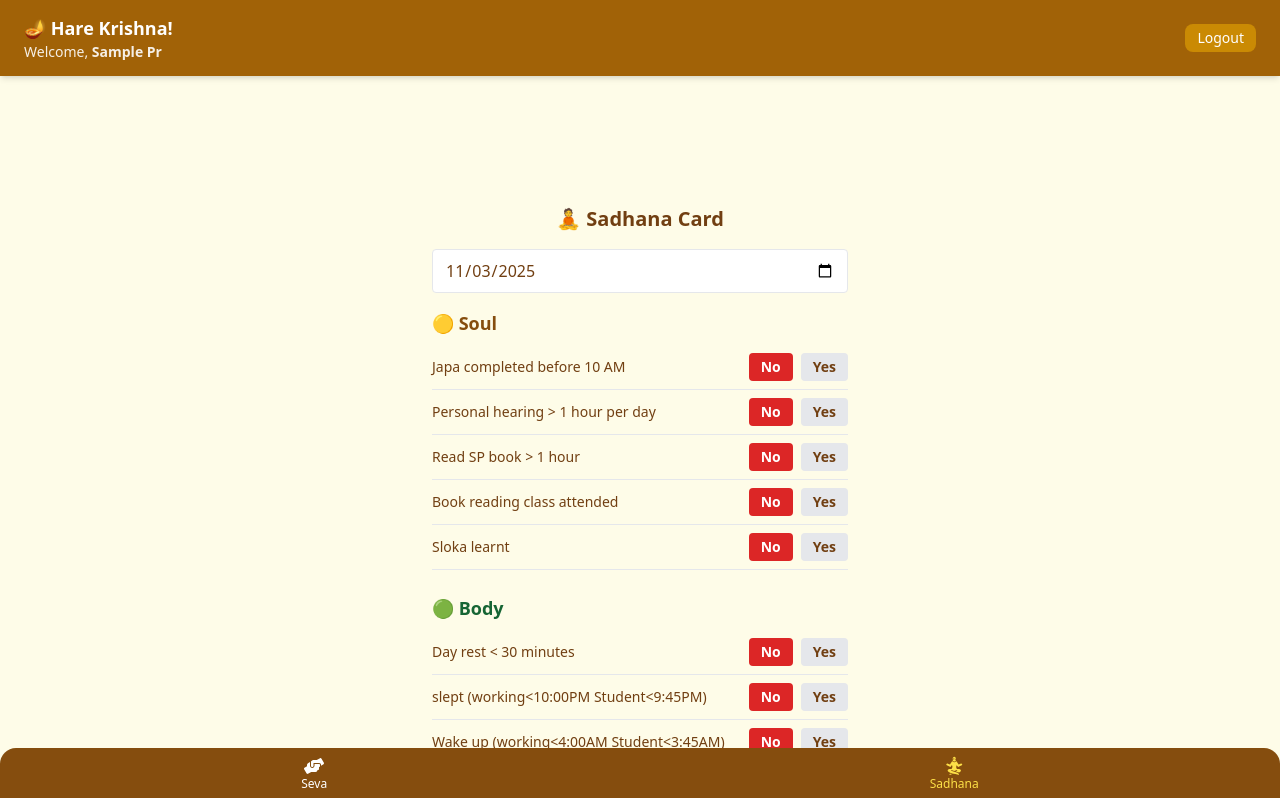
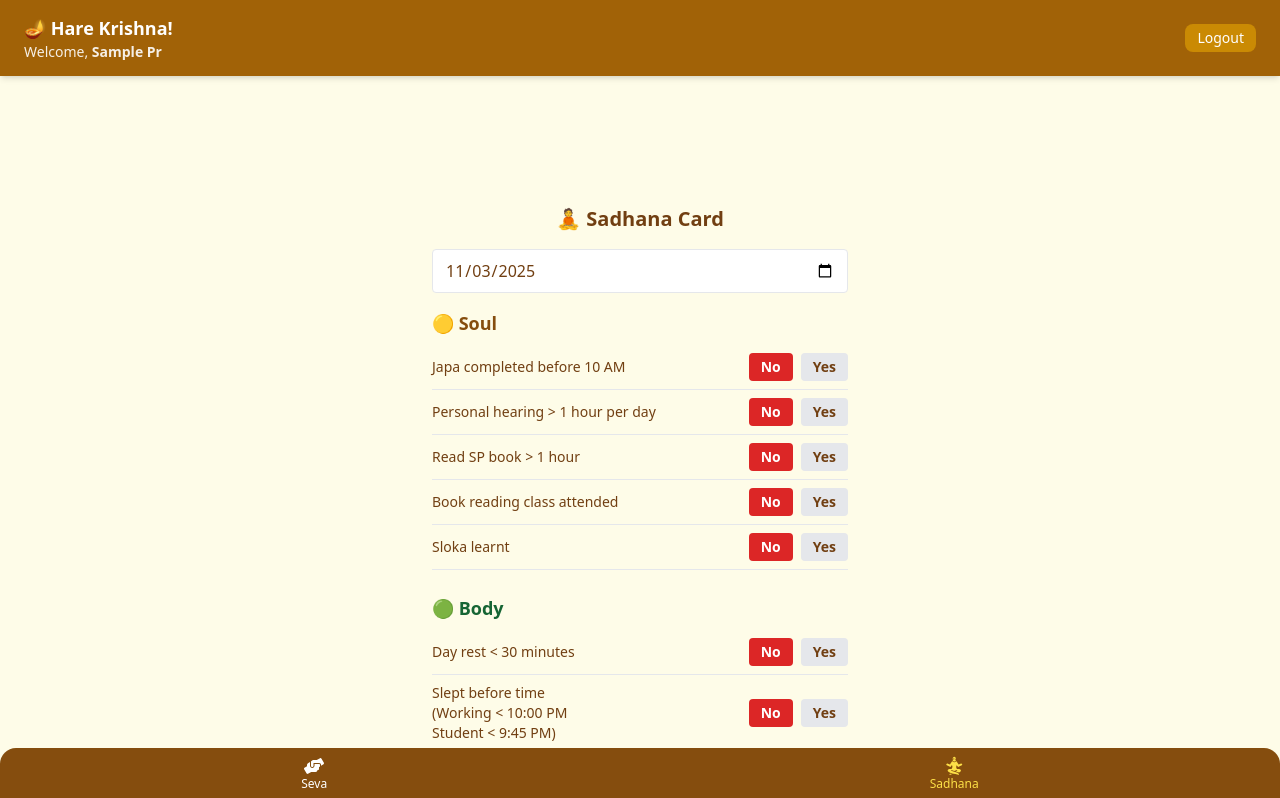
Before and after one commit to krishnastapas/RemunaVOICE, a Next.js app: page /user/sadhana in a window 1280 px wide. Shown: the top 798 px of the page. Built offline with nearby package versions, Linux system fonts and the light colour scheme; no server answers; the database is empty; sample sign-in values are in the browser's storage.

Commit message:
error fix

```diff
--- a/src/app/admin/dashboard/sadhana-report/page.tsx
+++ b/src/app/admin/dashboard/sadhana-report/page.tsx
@@ -10,8 +10,6 @@ import {
 import { db } from "@/lib/firebase";
 
 import {
-  BarChart,
-  Bar,
   LineChart,
   Line,
   XAxis,
@@ -34,7 +32,7 @@ interface Devotee {
 interface SadhanaRecord {
   userId: string;
   date: string;
-  [key: string]: any;
+  [key: string]: 0 | 1 | string;
 }
 
 /* ---------------- CONSTANTS ---------------- */
@@ -43,7 +41,7 @@ const DAILY_MAX_SCORE = 10;
 /* ---------------- UTILS ---------------- */
 const calculateDailyScore = (record: SadhanaRecord) =>
   Object.entries(record)
-    .filter(([k, v]) => v === 1)
+    .filter(([, v]) => v === 1)
     .length;
 
 const calculateAveragePercent = (
@@ -59,7 +57,7 @@ const calculateAveragePercent = (
 const calculateStreak = (dates: string[]) => {
   const sorted = [...dates].sort().reverse();
   let streak = 0;
-  let current = new Date();
+  const current = new Date();
 
   for (const d of sorted) {
     const iso = current.toISOString().split("T")[0];
@@ -124,7 +122,9 @@ export default function AdminSadhanaReport() {
       );
 
       const snap = await getDocs(q);
-      setRecords(snap.docs.map((d) => d.data() as SadhanaRecord));
+      setRecords(
+        snap.docs.map((d) => d.data() as SadhanaRecord)
+      );
       setLoading(false);
     };
     loadData();
@@ -147,7 +147,9 @@ export default function AdminSadhanaReport() {
     );
 
   const streak = (uid: string) =>
-    calculateStreak(userRecords(uid).map((r) => r.date));
+    calculateStreak(
+      userRecords(uid).map((r) => r.date)
+    );
 
   /* -------- EXPORT -------- */
   const exportExcel = () => {
@@ -191,7 +193,9 @@ export default function AdminSadhanaReport() {
       <div className="flex gap-4 mb-4">
         <select
           value={month}
-          onChange={(e) => setMonth(+e.target.value)}
+          onChange={(e) =>
+            setMonth(Number(e.target.value))
+          }
           className="border px-3 py-2 rounded"
         >
           {Array.from({ length: 12 }).map((_, i) => (
@@ -205,7 +209,9 @@ export default function AdminSadhanaReport() {
 
         <select
           value={year}
-          onChange={(e) => setYear(+e.target.value)}
+          onChange={(e) =>
+            setYear(Number(e.target.value))
+          }
           className="border px-3 py-2 rounded"
         >
           {[year - 1, year, year + 1].map((y) => (
@@ -247,8 +253,12 @@ export default function AdminSadhanaReport() {
         <tbody>
           {users.map((u) => (
             <tr key={u.uid}>
-              <td className="border p-2">{u.firstName}</td>
-              <td className="border p-2 text-xs">{u.email}</td>
+              <td className="border p-2">
+                {u.firstName}
+              </td>
+              <td className="border p-2 text-xs">
+                {u.email}
+              </td>
               <td className="border p-2 text-center">
                 {totalScore(u.uid)}
               </td>
@@ -262,7 +272,9 @@ export default function AdminSadhanaReport() {
                 <button
                   onClick={() => {
                     setDetailUser(u);
-                    setDetailRecords(userRecords(u.uid));
+                    setDetailRecords(
+                      userRecords(u.uid)
+                    );
                   }}
                   className="text-blue-600"
                 >
@@ -279,7 +291,8 @@ export default function AdminSadhanaReport() {
         <div className="fixed inset-0 bg-black/40 flex items-center justify-center">
           <div className="bg-white p-6 rounded w-[500px] max-h-[80vh] overflow-y-auto">
             <h2 className="font-bold mb-3">
-              {detailUser.firstName} – Monthly Details
+              {detailUser.firstName} – Monthly
+              Details
             </h2>
 
             <ResponsiveContainer width="100%" height={250}>
@@ -301,7 +314,10 @@ export default function AdminSadhanaReport() {
             </ResponsiveContainer>
 
             {detailRecords.map((r) => (
-              <div key={r.date} className="border p-2 mt-2">
+              <div
+                key={r.date}
+                className="border p-2 mt-2"
+              >
                 <strong>{r.date}</strong> – Score{" "}
                 {calculateDailyScore(r)}
               </div>
--- a/src/app/admin/dashboard/users/AdminUserList.tsx
+++ b/src/app/admin/dashboard/users/AdminUserList.tsx
@@ -24,6 +24,8 @@ interface Devotee {
   displayName?: string;
 }
 
+type DevoteeDoc = Omit<Devotee, "uid">;
+
 /* ---------------- PAGE ---------------- */
 export default function AdminUserList() {
   const [users, setUsers] = useState<Devotee[]>([]);
@@ -39,7 +41,10 @@ export default function AdminUserList() {
       try {
         const snap = await getDocs(collection(db, "devotees"));
         setUsers(
-          snap.docs.map((d) => ({ uid: d.id, ...(d.data() as any) }))
+          snap.docs.map((d) => ({
+            uid: d.id,
+            ...(d.data() as DevoteeDoc),
+          }))
         );
       } catch (err) {
         console.error("Error fetching devotees:", err);
@@ -65,7 +70,9 @@ export default function AdminUserList() {
       });
 
       setUsers((prev) =>
-        prev.map((u) => (u.uid === editUser.uid ? editUser : u))
+        prev.map((u) =>
+          u.uid === editUser.uid ? editUser : u
+        )
       );
       setEditUser(null);
     } catch (err) {
@@ -82,7 +89,9 @@ export default function AdminUserList() {
 
     try {
       await deleteDoc(doc(db, "devotees", deleteUser.uid));
-      setUsers((prev) => prev.filter((u) => u.uid !== deleteUser.uid));
+      setUsers((prev) =>
+        prev.filter((u) => u.uid !== deleteUser.uid)
+      );
       setDeleteUser(null);
     } catch (err) {
       console.error("Delete failed:", err);
@@ -96,7 +105,9 @@ export default function AdminUserList() {
     return (
       <div className="flex flex-col items-center justify-center py-10">
         <div className="h-8 w-8 border-4 border-yellow-700 border-t-transparent rounded-full animate-spin mb-2"></div>
-        <p className="text-yellow-700 font-medium">Loading devotees...</p>
+        <p className="text-yellow-700 font-medium">
+          Loading devotees...
+        </p>
       </div>
     );
 
@@ -130,7 +141,9 @@ export default function AdminUserList() {
           {users.map((u, i) => {
             const fullName =
               u.firstName || u.lastName || u.displayName
-                ? `${u.firstName || ""} ${u.lastName || u.displayName || ""}`.trim()
+                ? `${u.firstName || ""} ${
+                    u.lastName || u.displayName || ""
+                  }`.trim()
                 : "-";
 
             return (
@@ -144,10 +157,12 @@ export default function AdminUserList() {
                 <td className="px-3 py-2">{u.email}</td>
                 <td className="px-3 py-2">{u.phone || "-"}</td>
                 <td className="px-3 py-2">{u.dob || "-"}</td>
-                <td className="px-3 py-2 capitalize">{u.provider || "-"}</td>
+                <td className="px-3 py-2 capitalize">
+                  {u.provider || "-"}
+                </td>
                 <td className="px-3 py-2">
                   {u.createdAt
-                    ? new Date(u.createdAt.toDate()).toLocaleDateString()
+                    ? u.createdAt.toDate().toLocaleDateString()
                     : "-"}
                 </td>
                 <td className="px-3 py-2 text-center space-x-2">
@@ -173,7 +188,9 @@ export default function AdminUserList() {
       {/* -------- EDIT MODAL -------- */}
       {editUser && (
         <Modal>
-          <h3 className="font-bold text-lg mb-3">Edit Devotee</h3>
+          <h3 className="font-bold text-lg mb-3">
+            Edit Devotee
+          </h3>
 
           <Input
             label="First Name"
@@ -231,7 +248,10 @@ export default function AdminUserList() {
           </h3>
           <p>
             Are you sure you want to delete{" "}
-            <strong>{deleteUser.firstName || deleteUser.email}</strong>?
+            <strong>
+              {deleteUser.firstName || deleteUser.email}
+            </strong>
+            ?
           </p>
 
           <div className="flex gap-3 mt-4">
@@ -279,7 +299,9 @@ function Input({
 }) {
   return (
     <div className="mb-3">
-      <label className="block text-sm mb-1">{label}</label>
+      <label className="block text-sm mb-1">
+        {label}
+      </label>
       <input
         type={type}
         value={value}
--- a/src/app/user/sadhana/page.tsx
+++ b/src/app/user/sadhana/page.tsx
@@ -53,7 +53,8 @@ function YesNoToggle({
         type="button"
         disabled={disabled}
         onClick={() => onChange(0)}
-                className={`px-3 py-1 rounded text-sm font-semibold ${value === 0 ? "bg-red-600 text-white" : "bg-gray-200"
+        className={`px-3 py-1 rounded text-sm font-semibold ${
+          value === 0 ? "bg-red-600 text-white" : "bg-gray-200"
         } ${disabled ? "opacity-50 cursor-not-allowed" : ""}`}
       >
         No
@@ -63,7 +64,8 @@ function YesNoToggle({
         type="button"
         disabled={disabled}
         onClick={() => onChange(1)}
-                className={`px-3 py-1 rounded text-sm font-semibold ${value === 1 ? "bg-green-600 text-white" : "bg-gray-200"
+        className={`px-3 py-1 rounded text-sm font-semibold ${
+          value === 1 ? "bg-green-600 text-white" : "bg-gray-200"
         } ${disabled ? "opacity-50 cursor-not-allowed" : ""}`}
       >
         Yes
@@ -82,7 +84,7 @@ function Row({
 }) {
   return (
     <div className="flex justify-between items-center border-b py-2 gap-4">
-            <span className="text-sm">{label}</span>
+      <span className="text-sm whitespace-pre-line">{label}</span>
       {children}
     </div>
   );
@@ -100,18 +102,12 @@ export default function SadhanaPage() {
   const [dateLoading, setDateLoading] = useState(false);
   const [message, setMessage] = useState("");
 
-    if (authLoading) {
-        return <div className="pt-32 text-center">Loading...</div>;
-    }
-
-    if (!user) {
-        return <div className="pt-32 text-center">Please login</div>;
-    }
-
-    const docId = `${user.uid}_${date}`;
+  const docId = user ? `${user.uid}_${date}` : null;
 
   // ---------- LOAD ON DATE CHANGE ----------
   useEffect(() => {
+    if (!user || !docId) return;
+
     let active = true;
 
     const loadData = async () => {
@@ -138,10 +134,12 @@ export default function SadhanaPage() {
     return () => {
       active = false;
     };
-    }, [docId]);
+  }, [docId, user]);
 
   // ---------- SAVE ----------
   const saveSadhana = async () => {
+    if (!user || !docId) return;
+
     setSaving(true);
     setMessage("");
 
@@ -171,6 +169,15 @@ export default function SadhanaPage() {
   };
 
   const disabled = saving || dateLoading;
+
+  // ---------- CONDITIONAL UI (SAFE) ----------
+  if (authLoading) {
+    return <div className="pt-32 text-center">Loading...</div>;
+  }
+
+  if (!user) {
+    return <div className="pt-32 text-center">Please login</div>;
+  }
 
   // ---------- UI ----------
   return (
@@ -230,35 +237,43 @@ export default function SadhanaPage() {
         <YesNoToggle value={form.dayRestBelow30} onChange={(v) => update("dayRestBelow30", v)} />
       </Row>
 
-            <Row label="slept
-(working<10:00PM
-Student<9:45PM)">
+      <Row
+        label={`Slept before time
+(Working < 10:00 PM
+Student < 9:45 PM)`}
+      >
         <YesNoToggle value={form.sleptBeforeTime} onChange={(v) => update("sleptBeforeTime", v)} />
       </Row>
 
-            <Row label=" Wake up
-(working<4:00AM
-Student<3:45AM)">
+      <Row
+        label={`Wake up before time
+(Working < 4:00 AM
+Student < 3:45 AM)`}
+      >
         <YesNoToggle value={form.wakeUpBeforeTime} onChange={(v) => update("wakeUpBeforeTime", v)} />
       </Row>
 
-            <Row label="Students(Study) and
-Working (Preaching) >1hr">
+      <Row
+        label={`Students (Study) /
+Working (Preaching) > 1 hr`}
+      >
         <YesNoToggle value={form.studyOrPreaching1hr} onChange={(v) => update("studyOrPreaching1hr", v)} />
       </Row>
-
 
       <button
         onClick={saveSadhana}
         disabled={disabled}
-                className={`w-full mt-6 py-2 rounded text-white ${disabled ? "bg-gray-400" : "bg-yellow-700"
+        className={`w-full mt-6 py-2 rounded text-white ${
+          disabled ? "bg-gray-400" : "bg-yellow-700"
         }`}
       >
         {saving ? "Saving..." : "Save Sadhana"}
       </button>
 
       {message && (
-                <p className="text-center mt-3 font-medium">{message}</p>
+        <p className="text-center mt-3 font-medium">
+          {message}
+        </p>
       )}
     </div>
   );
```
Lines whose indentation alone changed are shown as unchanged.
